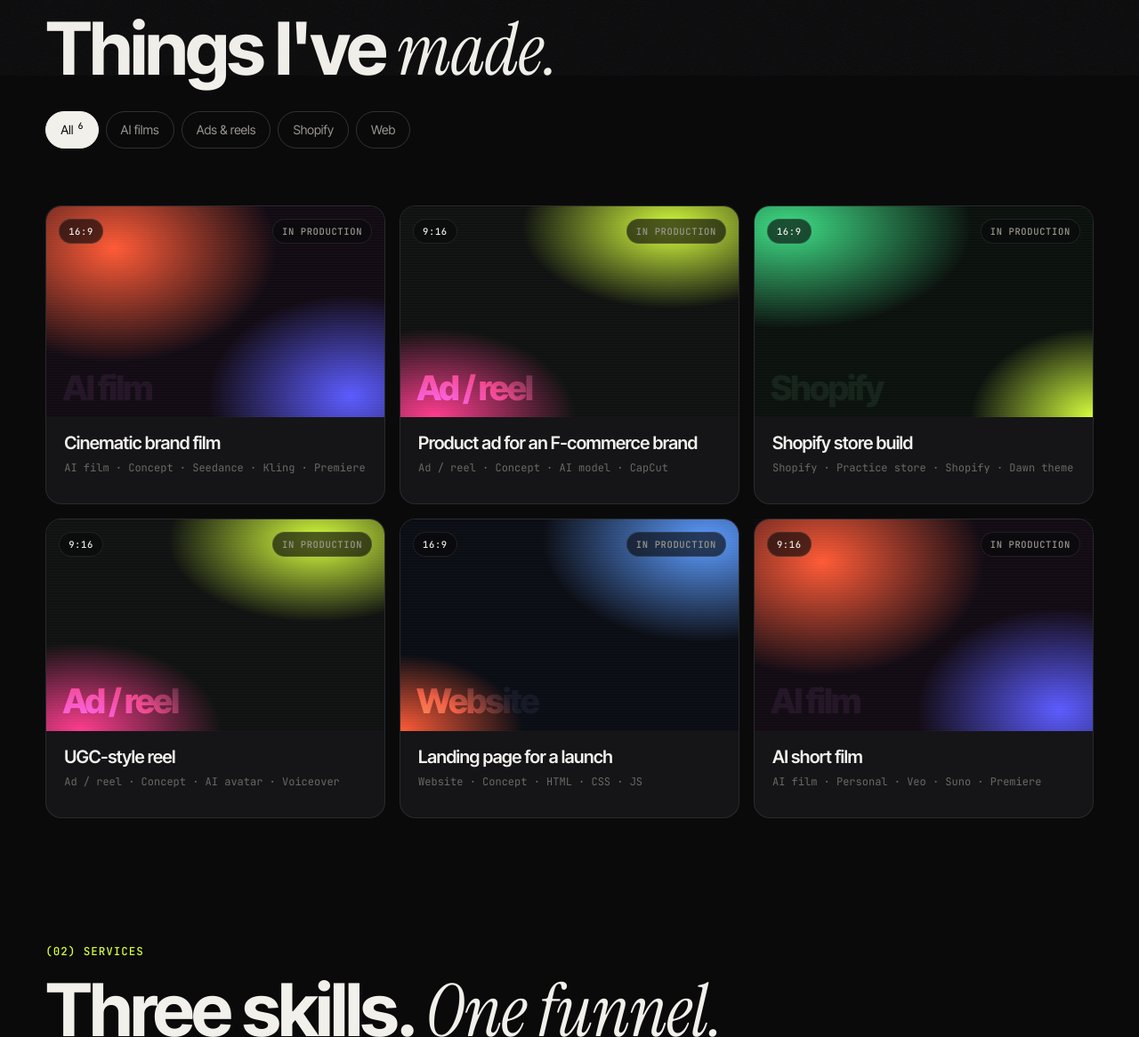
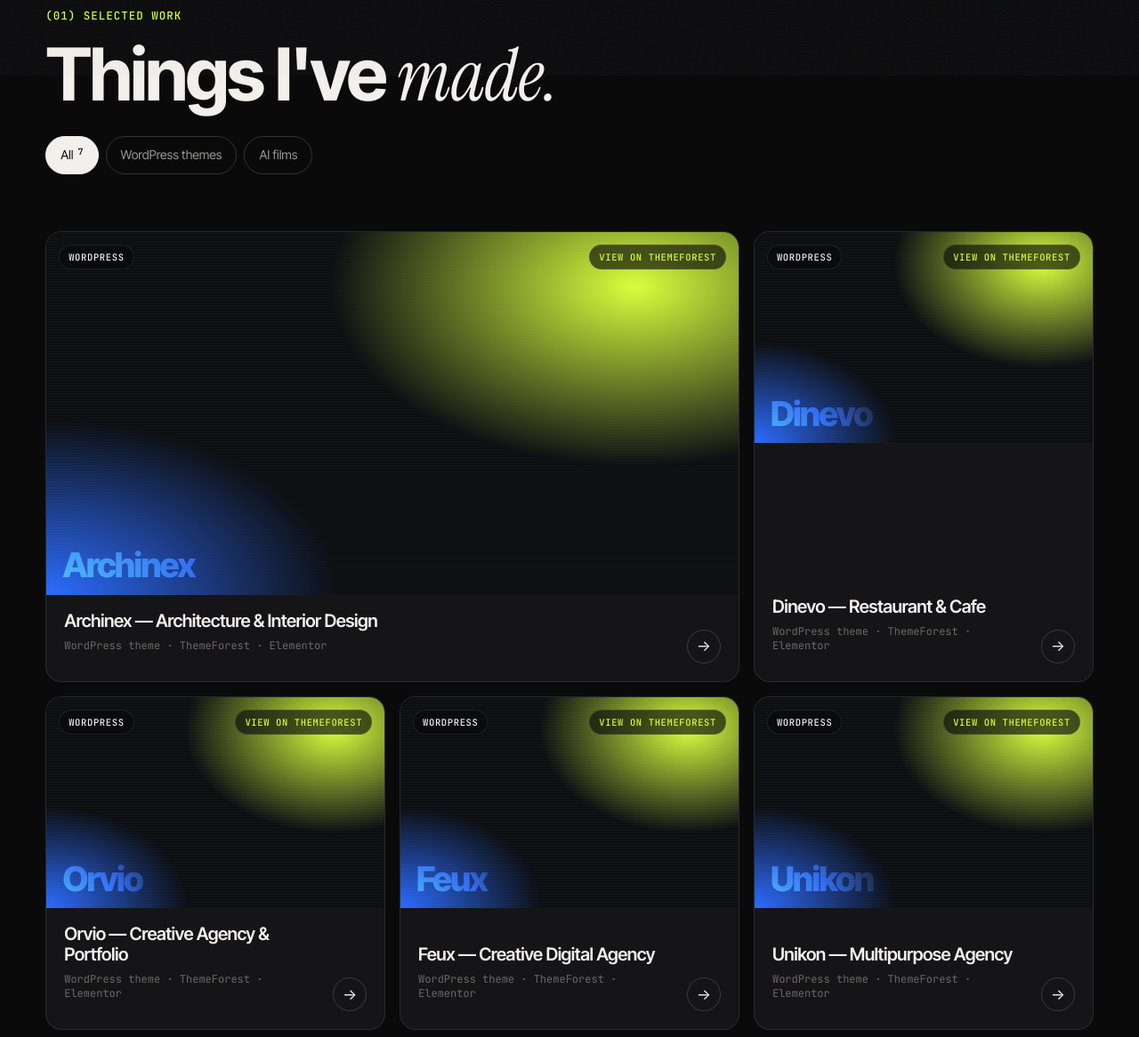
Before and after one commit to masum4/masum4.github.io, a plain HTML site: page index.html in a window 1280 px wide. Shown: the part 1099-2265 px from the top of the page at 89% size. Drawn offline with Linux system fonts and the light colour scheme.

Commit message:
Add ThemeForest WordPress themes and AI short stories
Co-Authored-By: Claude Opus 5.5 <noreply@anthropic.com>

```diff
--- a/content.js
+++ b/content.js
@@ -25,19 +25,31 @@ window.SITE = {
   ],
 
   /* Projects ------------------------------------------------
-     type:   "film" | "ad" | "shopify" | "web"
-     format: "16:9" | "9:16"   (videos)   — web/shopify use "16:9"
+     type:   "theme" | "film" | "ad" | "shopify" | "web"
+     format: "16:9" | "9:16"
      video:  YouTube link (watch, youtu.be or shorts) — plays in a popup
-     link:   any live URL (store, website, Facebook post)
-     thumb:  optional image path, e.g. "assets/work/rose-cream.jpg"
-     Leave video and link empty and the card shows "In production".   */
+     link:   any live URL (ThemeForest, store, website, Facebook post)
+     cta:    optional badge text, e.g. "View on ThemeForest"
+     size:   optional "wide" (2/3 row) or "half" (1/2 row); default 1/3
+     poster: optional big word on the card when there's no thumb
+     thumb:  optional image path, e.g. "assets/work/archinex.jpg"
+     Leave video and link empty and the card shows "In production".
+     Filter buttons with no projects hide themselves.               */
   projects: [
-    { title: "Cinematic brand film", type: "film", format: "16:9", client: "Concept", tools: "Seedance · Kling · Premiere", video: "", link: "", thumb: "" },
-    { title: "Product ad for an F-commerce brand", type: "ad", format: "9:16", client: "Concept", tools: "AI model · CapCut", video: "", link: "", thumb: "" },
-    { title: "Shopify store build", type: "shopify", format: "16:9", client: "Practice store", tools: "Shopify · Dawn theme", video: "", link: "", thumb: "" },
-    { title: "UGC-style reel", type: "ad", format: "9:16", client: "Concept", tools: "AI avatar · Voiceover", video: "", link: "", thumb: "" },
-    { title: "Landing page for a launch", type: "web", format: "16:9", client: "Concept", tools: "HTML · CSS · JS", video: "", link: "", thumb: "" },
-    { title: "AI short film", type: "film", format: "9:16", client: "Personal", tools: "Veo · Suno · Premiere", video: "", link: "", thumb: "" },
+    { title: "Archinex — Architecture & Interior Design", type: "theme", format: "WordPress", size: "wide", poster: "Archinex", client: "ThemeForest", tools: "Elementor", cta: "View on ThemeForest",
+      link: "https://themeforest.net/item/archinex-modern-architecture-interior-design-wordpress-theme/65116521", thumb: "" },
+    { title: "Dinevo — Restaurant & Cafe", type: "theme", format: "WordPress", poster: "Dinevo", client: "ThemeForest", tools: "Elementor", cta: "View on ThemeForest",
+      link: "https://themeforest.net/item/dinevo-modern-restaurant-cafe-wordpress-theme/63237353", thumb: "" },
+    { title: "Orvio — Creative Agency & Portfolio", type: "theme", format: "WordPress", poster: "Orvio", client: "ThemeForest", tools: "Elementor", cta: "View on ThemeForest",
+      link: "https://themeforest.net/item/orvio-creative-agency-and-portfolio-wordpress-theme/59374477", thumb: "" },
+    { title: "Feux — Creative Digital Agency", type: "theme", format: "WordPress", poster: "Feux", client: "ThemeForest", tools: "Elementor", cta: "View on ThemeForest",
+      link: "https://themeforest.net/item/feux-creative-digital-agency-wordpress-theme/57380914", thumb: "" },
+    { title: "Unikon — Multipurpose Agency", type: "theme", format: "WordPress", poster: "Unikon", client: "ThemeForest", tools: "Elementor", cta: "View on ThemeForest",
+      link: "https://themeforest.net/item/unikon-multipurpose-agency-elementor-wordpress-theme/55397712", thumb: "" },
+    { title: "AI short story — Part 1", type: "film", format: "9:16", size: "half", poster: "Story 01", client: "Personal", tools: "AI video · Edit · Sound", cta: "▶ Watch on Facebook",
+      link: "https://www.facebook.com/share/r/1KF48nzF37/", thumb: "" },
+    { title: "AI short story — Part 2", type: "film", format: "9:16", size: "half", poster: "Story 02", client: "Personal", tools: "AI video · Edit · Sound", cta: "▶ Watch on Facebook",
+      link: "https://www.facebook.com/share/v/1X51UAtXDW/", thumb: "" },
   ],
 
   /* Starting prices are optional. Leave "" to show "Ask for a quote". */
@@ -55,9 +67,9 @@ window.SITE = {
       price: "",
     },
     {
-      id: "web", tag: "03 / Web", title: "Websites & landing pages",
-      blurb: "Fast, mobile-first pages for launches, personal brands and small businesses.",
-      items: ["Landing pages", "Portfolio & business sites", "Speed & SEO basics", "Deploy + domain setup"],
+      id: "web", tag: "03 / Web", title: "WordPress themes & websites",
+      blurb: "I design and build premium WordPress themes sold on ThemeForest — and custom sites for businesses.",
+      items: ["Custom WordPress & Elementor sites", "Theme customisation & setup", "Landing pages", "Speed, SEO basics & deploy"],
       price: "",
     },
   ],
--- a/index.html
+++ b/index.html
@@ -3,8 +3,8 @@
 <head>
   <meta charset="utf-8" />
   <meta name="viewport" content="width=device-width, initial-scale=1" />
-  <title>Masum Khandakar — AI Video, Shopify & Web</title>
-  <meta name="description" content="Masum Khandakar makes AI ad films, builds Shopify stores and ships websites — the ad and the store that sells it, from one person." />
+  <title>Masum Khandakar — WordPress Themes, AI Video & Shopify</title>
+  <meta name="description" content="Masum Khandakar designs premium WordPress themes on ThemeForest, makes AI ad films and short stories, and builds Shopify stores." />
   <meta name="theme-color" content="#0a0a0b" />
   <meta property="og:title" content="Masum Khandakar — AI Video, Shopify & Web" />
   <meta property="og:description" content="Ads that stop the scroll. Stores that close the sale." />
@@ -51,7 +51,7 @@
           <span class="line">the scroll.</span>
           <span class="line">Stores that <em class="accent-text">sell.</em></span>
         </h1>
-        <p class="hero-sub reveal">I'm <strong>Masum Khandakar</strong> — I make AI ad films and reels, build Shopify stores, and ship fast websites. One person, one style, from the first ad your customer sees to the checkout they finish.</p>
+        <p class="hero-sub reveal">I'm <strong>Masum Khandakar</strong> — I make AI ad films and short stories, build Shopify stores, and design premium WordPress themes sold on ThemeForest. One person, one style, from the first ad your customer sees to the checkout they finish.</p>
         <div class="hero-cta reveal">
           <a href="#work" class="btn btn-accent magnetic">See the work <span aria-hidden="true">→</span></a>
           <a href="#contact" class="btn btn-ghost magnetic">Get a quote</a>
@@ -59,7 +59,7 @@
         <ul class="hero-tracks reveal" aria-label="What I do">
           <li><span>01</span>AI video & ads</li>
           <li><span>02</span>Shopify stores</li>
-          <li><span>03</span>Websites</li>
+          <li><span>03</span>WordPress themes</li>
         </ul>
       </div>
 
@@ -79,8 +79,8 @@
     <!-- ============ MARQUEE ============ -->
     <div class="marquee" aria-label="Tools I use">
       <div class="marquee-track">
-        <span>Seedance</span><span>Kling</span><span>Veo</span><span>Higgsfield</span><span>Premiere Pro</span><span>CapCut</span><span>Suno</span><span>ElevenLabs</span><span>Shopify</span><span>Liquid</span><span>HTML / CSS / JS</span><span>Figma</span>
-        <span aria-hidden="true">Seedance</span><span aria-hidden="true">Kling</span><span aria-hidden="true">Veo</span><span aria-hidden="true">Higgsfield</span><span aria-hidden="true">Premiere Pro</span><span aria-hidden="true">CapCut</span><span aria-hidden="true">Suno</span><span aria-hidden="true">ElevenLabs</span><span aria-hidden="true">Shopify</span><span aria-hidden="true">Liquid</span><span aria-hidden="true">HTML / CSS / JS</span><span aria-hidden="true">Figma</span>
+        <span>Seedance</span><span>Kling</span><span>Veo</span><span>Higgsfield</span><span>Premiere Pro</span><span>CapCut</span><span>Suno</span><span>ElevenLabs</span><span>Shopify</span><span>WordPress</span><span>Elementor</span><span>HTML / CSS / JS</span><span>Figma</span>
+        <span aria-hidden="true">Seedance</span><span aria-hidden="true">Kling</span><span aria-hidden="true">Veo</span><span aria-hidden="true">Higgsfield</span><span aria-hidden="true">Premiere Pro</span><span aria-hidden="true">CapCut</span><span aria-hidden="true">Suno</span><span aria-hidden="true">ElevenLabs</span><span aria-hidden="true">Shopify</span><span aria-hidden="true">WordPress</span><span aria-hidden="true">Elementor</span><span aria-hidden="true">HTML / CSS / JS</span><span aria-hidden="true">Figma</span>
       </div>
     </div>
 
@@ -91,6 +91,7 @@
         <h2 class="reveal">Things I've <em>made.</em></h2>
         <div class="filters reveal" role="tablist" aria-label="Filter projects">
           <button role="tab" aria-selected="true" data-filter="all">All <sup id="count-all"></sup></button>
+          <button role="tab" aria-selected="false" data-filter="theme">WordPress themes</button>
           <button role="tab" aria-selected="false" data-filter="film">AI films</button>
           <button role="tab" aria-selected="false" data-filter="ad">Ads & reels</button>
           <button role="tab" aria-selected="false" data-filter="shopify">Shopify</button>
@@ -147,7 +148,7 @@
         </div>
         <div class="about-body">
           <p class="reveal big">I'm a creator from Bangladesh who works where content meets commerce.</p>
-          <p class="reveal">I make AI-powered ad films and short videos, and I build the Shopify stores and websites those ads point to. I learn by shipping — every tool on this page is one I use on real work, and I keep adding new ones as AI video moves forward.</p>
+          <p class="reveal">I design and build premium WordPress themes — Archinex, Dinevo, Orvio, Feux and Unikon are all live on ThemeForest. I also make AI-powered ad films and short stories, and build the Shopify stores those ads point to. I learn by shipping — every tool on this page is one I use on real work, and I keep adding new ones as AI video moves forward.</p>
           <p class="reveal">I care about three things: a hook in the first two seconds, a page that loads fast on a cheap phone, and a client who knows exactly what's happening at every step.</p>
           <dl class="facts reveal">
             <div><dt>Based in</dt><dd id="fact-loc">Bangladesh</dd></div>
--- a/main.js
+++ b/main.js
@@ -28,8 +28,9 @@
   requestAnimationFrame(runTc);
 
   /* ---------- work ---------- */
-  const TYPES = { film: "AI film", ad: "Ad / reel", shopify: "Shopify", web: "Website" };
+  const TYPES = { theme: "WordPress theme", film: "AI film", ad: "Ad / reel", shopify: "Shopify", web: "Website" };
   const POSTERS = {
+    theme: "radial-gradient(80% 90% at 85% 15%, #d7ff3c 0%, transparent 55%), radial-gradient(70% 80% at 0% 100%, #2b6bff 0%, transparent 60%), #0c0e12",
     film: "radial-gradient(80% 90% at 20% 20%, #ff5a36 0%, transparent 60%), radial-gradient(70% 80% at 90% 90%, #5b5bff 0%, transparent 60%), #120b14",
     ad: "radial-gradient(80% 70% at 80% 10%, #d7ff3c 0%, transparent 55%), radial-gradient(70% 70% at 10% 100%, #ff3c8e 0%, transparent 60%), #0f1210",
     shopify: "radial-gradient(90% 80% at 10% 10%, #3ddc84 0%, transparent 60%), radial-gradient(60% 70% at 100% 100%, #d7ff3c 0%, transparent 60%), #0b120e",
@@ -43,7 +44,7 @@
   const grid = $("#work-grid");
   grid.innerHTML = projects.map((p, i) => {
     const tall = p.format === "9:16";
-    const wide = false;
+    const size = p.size === "wide" ? "wide" : p.size === "half" ? "half" : "";
     const vid = ytId(p.video);
     const live = vid || p.link;
     const thumb = p.thumb || (vid ? `https://i.ytimg.com/vi/${vid}/hqdefault.jpg` : "");
@@ -51,10 +52,10 @@
       ? `<button class="card-link" data-video="${vid}" data-vertical="${tall}" aria-label="Play ${esc(p.title)}"></button>`
       : p.link ? `<a class="card-link" href="${esc(p.link)}" target="_blank" rel="noopener" aria-label="Open ${esc(p.title)}"></a>` : "";
     return `
-      <article class="card reveal ${tall ? "tall" : ""} ${wide ? "wide" : ""}" data-type="${esc(p.type)}">
+      <article class="card reveal ${tall ? "tall" : ""} ${size}" data-type="${esc(p.type)}">
         <div class="card-media">
-          ${thumb ? `<img src="${esc(thumb)}" alt="" loading="lazy" />` : `<div class="poster" style="background:${POSTERS[p.type] || POSTERS.film}"><span class="poster-label">${esc(TYPES[p.type] || "")}</span></div>`}
-          <div class="card-badges"><span class="badge">${esc(p.format || "")}</span><span class="badge ${live ? "live" : "soon"}">${live ? (vid ? "▶ Watch" : "● Live") : "In production"}</span></div>
+          ${thumb ? `<img src="${esc(thumb)}" alt="" loading="lazy" />` : `<div class="poster" style="background:${POSTERS[p.type] || POSTERS.film}"><span class="poster-label">${esc(p.poster || TYPES[p.type] || "")}</span></div>`}
+          <div class="card-badges"><span class="badge">${esc(p.format || "")}</span><span class="badge ${live ? "live" : "soon"}">${live ? esc(p.cta || (vid ? "▶ Watch" : "● Live")) : "In production"}</span></div>
           ${vid ? `<span class="play" aria-hidden="true"><svg width="20" height="20" viewBox="0 0 24 24" fill="currentColor"><path d="M7 4.5v15l13-7.5z"/></svg></span>` : ""}
         </div>
         <div class="card-body">
@@ -68,6 +69,10 @@
       </article>`;
   }).join("");
   $("#count-all").textContent = projects.length || "";
+  $$(".filters button").forEach(b => {
+    const f = b.dataset.filter;
+    if (f !== "all" && !projects.some(p => p.type === f)) b.remove();
+  });
 
   $$(".filters button").forEach(btn => btn.addEventListener("click", () => {
     $$(".filters button").forEach(b => b.setAttribute("aria-selected", b === btn));
--- a/styles.css
+++ b/styles.css
@@ -172,6 +172,8 @@ h2 em, h1 em { color: var(--text); }
   transition: transform .5s var(--ease), border-color .3s, opacity .4s;
 }
 .card.wide { grid-column: span 8; }
+.card.half { grid-column: span 6; }
+.card.half .card-media { aspect-ratio: 16 / 8.4; }
 .card.hidden { display: none; }
 .card:hover { border-color: var(--line-2); }
 .card-media { position: relative; overflow: hidden; aspect-ratio: 16 / 10; background: #0d0d0f; }
@@ -309,7 +311,8 @@ h2 em, h1 em { color: var(--text); }
 @media (max-width: 1020px) {
   .hero { grid-template-columns: 1fr; padding-top: 120px; }
   .viewfinder { aspect-ratio: 16 / 10; max-width: 640px; }
-  .card, .card.wide { grid-column: span 6; }
+  .card, .card.wide, .card.half { grid-column: span 6; }
+  .card.wide { grid-column: span 12; }
   .services { grid-template-columns: 1fr; }
   .service, .service + .service { padding: 30px 0; border-right: 0; border-bottom: 1px solid var(--line); }
   .kit { grid-template-columns: 1fr; }
@@ -325,7 +328,8 @@ h2 em, h1 em { color: var(--text); }
   .section, .contact { padding-left: 16px; padding-right: 16px; }
   .footer { padding-left: 16px; padding-right: 16px; }
   .hero-tracks { gap: 14px 22px; }
-  .card, .card.wide { grid-column: span 12; }
+  .card, .card.wide, .card.half { grid-column: span 12; }
+  .card .card-media, .card.wide .card-media, .card.half .card-media { aspect-ratio: 16 / 10; }
   .process { grid-template-columns: 1fr; }
   .process li { min-height: 0; }
   .facts { grid-template-columns: 1fr; }
```
